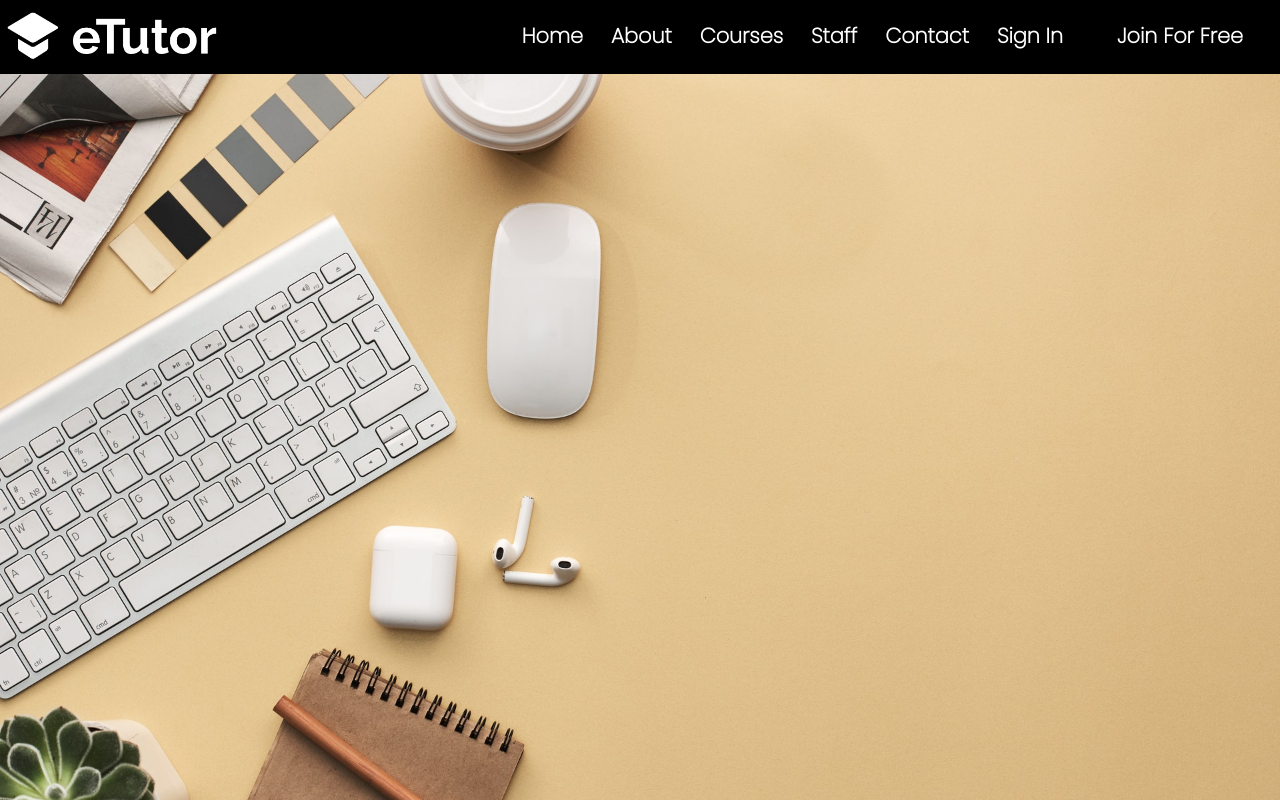
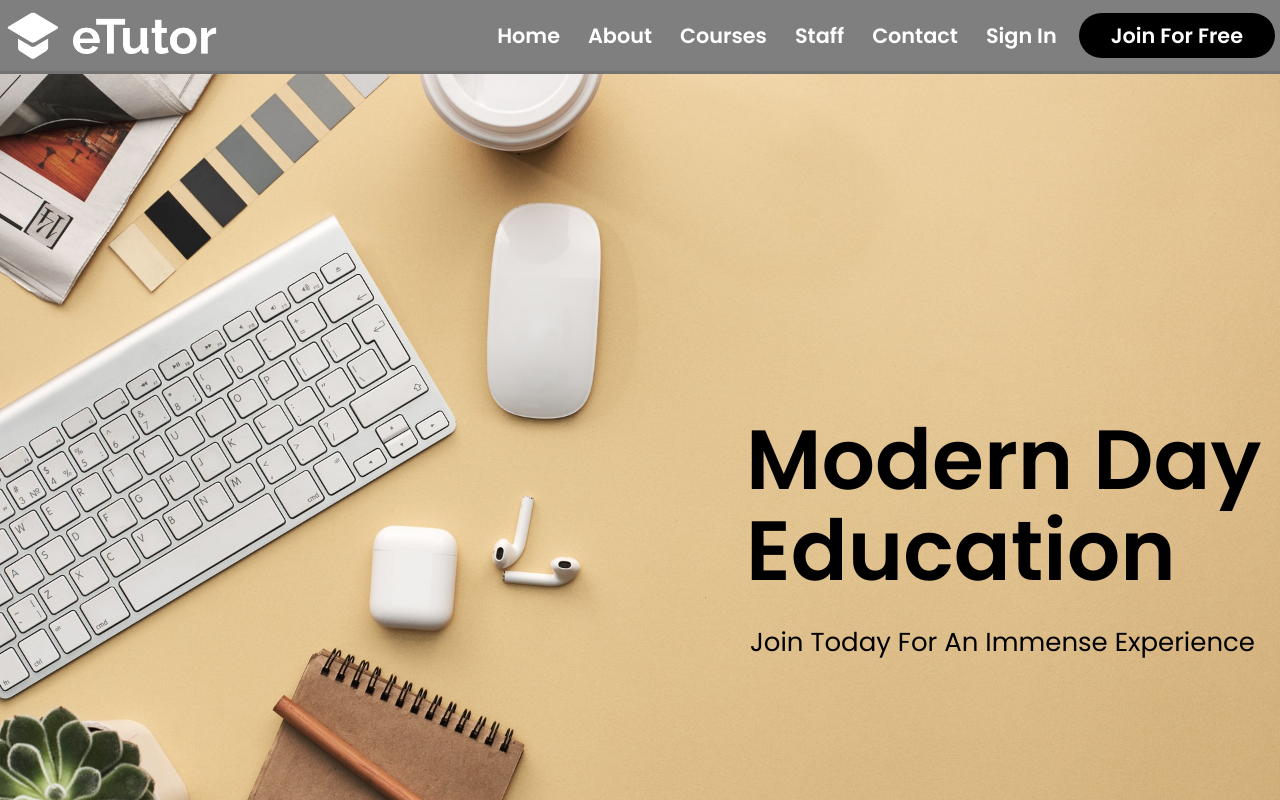
Before and after one commit to thamalN/E-Tutor, a React (Create React App) app in the folder frontend/: page / in a window 1280 px wide. Shown: the top 800 px of the page. Built offline with nearby package versions, Linux system fonts and the light colour scheme.

Commit message:
User home page / side bar

```diff
--- a/frontend/public/index.html
+++ b/frontend/public/index.html
@@ -4,6 +4,7 @@
 <head>
   <meta charset="utf-8" />
   <title>E-Tutor</title>
+  <meta name="viewport" content="width=device-width, initial-scale=1">
   <link rel="icon" href="logo_icon.png" type="image/x-icon">
   <link rel="stylesheet" href="https://maxcdn.bootstrapcdn.com/bootstrap/4.0.0/css/bootstrap.min.css"
     integrity="sha384-Gn5384xqQ1aoWXA+058RXPxPg6fy4IWvTNh0E263XmFcJlSAwiGgFAW/dAiS6JXm" crossorigin="anonymous">
@@ -12,6 +13,7 @@
   <script src="https://ajax.googleapis.com/ajax/libs/jquery/3.5.1/jquery.min.js"></script>
   <script src="https://cdnjs.cloudflare.com/ajax/libs/popper.js/1.16.0/umd/popper.min.js"></script>
   <script src="https://maxcdn.bootstrapcdn.com/bootstrap/4.5.2/js/bootstrap.min.js"></script>
+  <script src="https://kit.fontawesome.com/434c33d404.js" crossorigin="anonymous"></script>
   <style>
     /* Make the image fully responsive */
     .carousel-inner img {
--- a/frontend/src/Home.js
+++ b/frontend/src/Home.js
@@ -14,15 +14,6 @@ const Home = () => {
             </div>
         </div>
 
-        <div className="relative">
-            <img src={slide} alt="slide1" width="100%"/>
-            <div className="absolute1">
-                Modern Day Education
-            </div>
-            <div className="absolute2">
-                Join Today For An Immense Experience
-            </div>
-        </div>
 </div>
 
     );
--- a/frontend/src/Navbar.js
+++ b/frontend/src/Navbar.js
@@ -19,7 +19,8 @@ const Navbar = (props) => {
                 <Link to="/">
                     <img src={logo} className="rounded float-left" alt="eTutor" width="50%" />
                 </Link>
-                    </div><div className="links">
+            </div>
+            <div className="links">
                 <Link to="/">Home</Link>
                 <Link to="/about">About</Link>
                 <Link to="/courses">Courses</Link>
@@ -33,19 +34,23 @@ const Navbar = (props) => {
     } else {
         navbar = <nav className="navbar">
             <div className="navbar-brand">
-                        <Link to= {location.pathname}>
+                <Link to={location.pathname}>
                     <img src={logo} className="rounded float-left" alt="eTutor" width="50%" />
                 </Link>
-                    </div><div className="links">
-                        <Link to="">Username</Link>
             </div>
+            <div className="links">
+                <Link to="/about">username</Link>
+            </div>
+
+
+
         </nav>
 
     }
 
     return (
         <div>
-            { navbar }
+            {navbar}
         </div>
     );
 }
--- a/frontend/src/Resources/styles.css
+++ b/frontend/src/Resources/styles.css
@@ -1,4 +1,6 @@
+@import url('https://fonts.googleapis.com/css2?family=Poppins:wght@600&display=swap');
 @import url('https://fonts.googleapis.com/css2?family=Poppins:wght@200&display=swap');
+@import url('https://fonts.googleapis.com/css2?family=Poppins&display=swap');
 
 * {
   font-family: 'Poppins', sans-serif;
@@ -16,7 +18,7 @@
   display: flex;
   align-items: center;
   margin: auto;
-  border-bottom: 3px solid rgba(0,0,0,.0);
+  border-bottom: 3px solid rgba(0,0,0,.1);
 }
 
 .navbar .joinForFree{
@@ -45,7 +47,7 @@
 .view,
 body,
 html{height:100%}
-.navbar{background-color:rgba(0, 0, 0, 1)}
+.navbar{background-color:rgba(0, 0, 0, 0.5)}
 .page-footer,
 .top-nav-collapse{
   color: rgb(255, 255, 255);
@@ -73,8 +75,8 @@ html{height:100%}
     rgba(0, 0, 0, 0.41) 0%,
     rgba(0, 0, 0, 0) 37.5%,
     rgba(0, 0, 0, 0) 60.42%,
-    rgba(0, 0, 0, 0.41) 100%);
-  border-radius: 50%;
+    rgba(0, 0, 0, 0.41) 100%),
+    url(slide1.jpg);
 }
 
 .navbar a {
@@ -223,3 +225,133 @@ html{height:100%}
   background-color: rgb(23, 193, 199);
 
 }
+
+.dropdown-btn {
+  background-color: #4CAF50;
+  color: white;
+  padding: 16px;
+  font-size: 16px;
+  border: none;
+  cursor: pointer;
+}
+
+.dropdown {
+  position: relative;
+  display: inline-block;
+}
+
+.dropdown-content {
+  display: none;
+  position: absolute;
+  right: 0;
+  background-color: #f9f9f9;
+  min-width: 160px;
+  box-shadow: 0px 8px 16px 0px rgba(0,0,0,0.2);
+  z-index: 1;
+}
+
+.dropdown-content a {
+  color: black;
+  padding: 12px 16px;
+  text-decoration: none;
+  display: block;
+}
+
+.dropdown-content a:hover {background-color: #f1f1f1;}
+
+.dropdown:hover .dropdown-content {
+  display: block;
+}
+
+.dropdown:hover .dropdown-btn {
+  background-color: #3e8e41;
+}
+
+.navbar{
+  -webkit-transition: all 0.4s ease;
+  transition: all 0.4s ease;
+}
+
+.navbar-inverse {
+   background-color: #222;
+   border-color: #080808;
+}
+
+.navbar.transparent {
+ background-color:rgba(0,0,0,0);
+}
+
+.heading{
+  position: absolute;
+width: 516px;
+height: 184px;
+left: 796px;
+top: 372px;
+
+font-family: Poppins;
+font-style: normal;
+font-weight: 800;
+font-size: 84px;
+line-height: 109.5%;
+/* or 92px */
+
+display: flex;
+align-items: center;
+
+color: #000000;
+}
+
+.relative {
+  position: relative;
+  width: 100%;
+  height: 100%;
+
+}
+
+.absolute1 {
+  position: absolute;
+width: 516px;
+height: 184px;
+left: 746px;
+top: 340px;
+
+font-family: Poppins;
+font-style: normal;
+font-weight: bolder;
+font-size: 84px;
+line-height: 109.5%;
+/* or 92px */
+
+display: flex;
+flex-direction: column;
+align-items: left;
+
+color: #000000;
+}
+
+.absolute2 {
+  position: absolute;
+width: 505px;
+height: 39px;
+left: 750px;
+top: 549px;
+
+font-family: Poppins;
+font-style: normal;
+font-weight: 400;
+font-size: 26px;
+line-height: 39px;
+/* identical to box height */
+
+display: flex;
+align-items: center;
+
+color: #000000;
+}
+
+.container{
+  width: 100%;
+  position: relative;
+  left: -10px;
+  top: 0px;
+}
--- a/frontend/src/SidebarData.js
+++ b/frontend/src/SidebarData.js
@@ -6,35 +6,26 @@ import PaymentIcon from '@material-ui/icons/Payment';
 import AddAlertIcon from '@material-ui/icons/AddAlert';
 import FeedbackIcon from '@material-ui/icons/Feedback';
 
-export const SidebarData = [
-    {
-        title: "Home",
-        icon: <HomeIcon/>,
-        link: "/adminHome"
-    },
-    {
-        title: "Courses",
-        icon: <SchoolIcon/>,
-        link: "/courses"
-    },
-    {
-        title: "Users",
-        icon: <GroupAddIcon/>,
-        link: "/users"
-    },
-    {
-        title: "Payments",
-        icon: <PaymentIcon/>,
-        link: "/payments"
-    },
-    {
-        title: "Announcements",
-        icon: <AddAlertIcon/>,
-        link: "/announcements"
-    },
-    {
-        title: "feedback",
-        icon: <FeedbackIcon/>,
-        link: "/feedback"
-    },
-]
+export default function SidebarData() {
+    const user = JSON.parse(localStorage.getItem('user'))
+
+    let flag = user.user_flag
+
+    if (flag === 1) {
+        return [{ title: "Home", icon: <HomeIcon />, link: "/adminHome" },
+        { title: "Courses", icon: <SchoolIcon />, link: "/courses" },
+        { title: "Users", icon: <GroupAddIcon />, link: "/users" },
+        { title: "Payments", icon: <PaymentIcon />, link: "/payments" },
+        { title: "Announcements", icon: <AddAlertIcon />, link: "/announcements" },
+        { title: "feedback", icon: <FeedbackIcon />, link: "/feedback" }
+        ]
+
+    } else if (flag === 3) {
+        return [{ title: "Home", icon: <HomeIcon />, link: "/adminHome" },
+        { title: "Courses", icon: <SchoolIcon />, link: "/courses" },
+        { title: "Payments", icon: <PaymentIcon />, link: "/payments" },
+        { title: "Announcements", icon: <AddAlertIcon />, link: "/announcements" },
+        { title: "feedback", icon: <FeedbackIcon />, link: "/feedback" }
+        ]
+    }
+}
--- a/frontend/src/Teacher/TeacherHome.js
+++ b/frontend/src/Teacher/TeacherHome.js
@@ -1,4 +1,5 @@
 import { useHistory } from "react-router-dom";
+import Sidebar from "../Sidebar";
 
 const TeacherHome = (props) => {
 
@@ -17,6 +18,8 @@ const TeacherHome = (props) => {
         <div className="dashboard">
             <h1> User Id = {user.user_id } </h1>
             <button onClick={logOut}>Log Out</button>
+
+            <Sidebar/>
         </div>
 
      );
```
Also changed, not shown: frontend/src/Sidebar.js (+6 -4 lines). Lines whose indentation alone changed are shown as unchanged.
